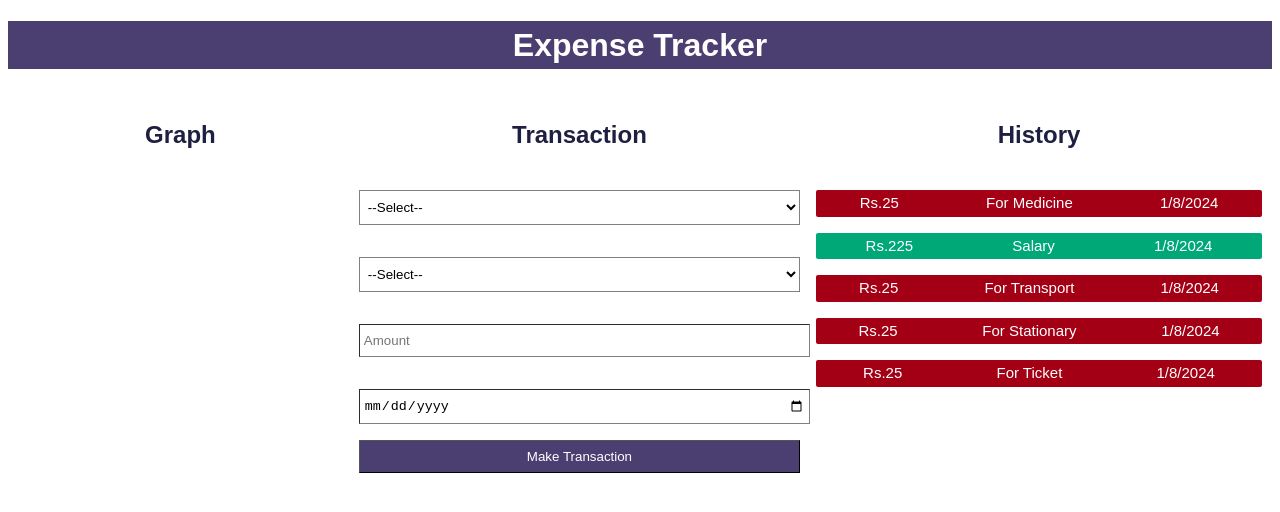
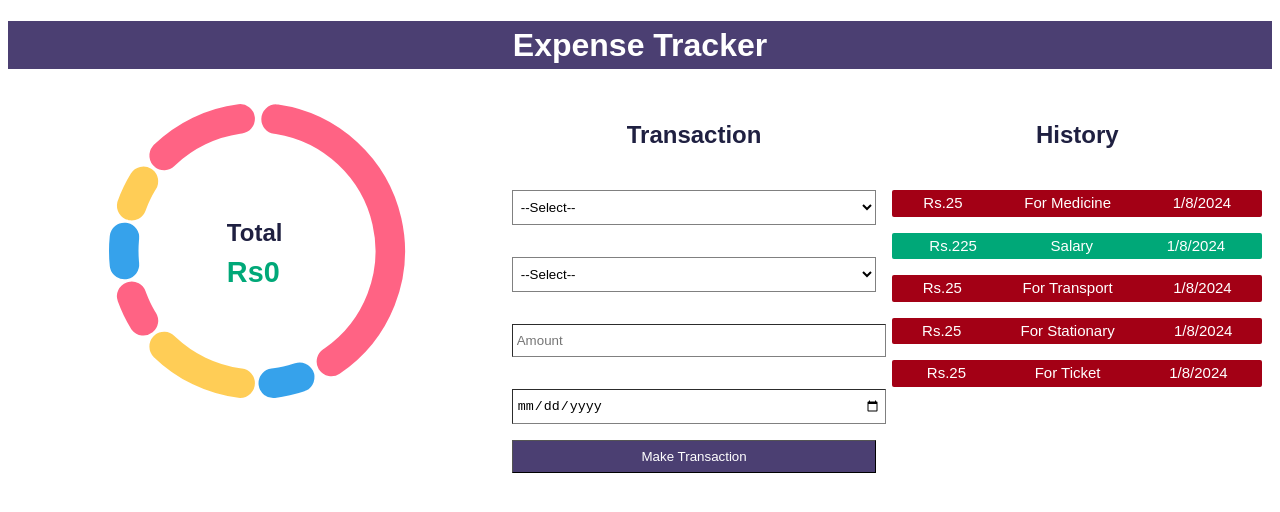
Before and after one commit to pranitlama/expense_tracker, a React (Vite) app: page / in a window 1280 px wide. Shown: the top 512 px of the page. Built offline with nearby package versions, Linux system fonts and the light colour scheme.

Commit message:
doughnut chart

```diff
--- a/package.json
+++ b/package.json
@@ -10,7 +10,9 @@
     "preview": "vite preview"
   },
   "dependencies": {
+    "chart.js": "^4.4.1",
     "react": "^18.2.0",
+    "react-chartjs-2": "^5.2.0",
     "react-dom": "^18.2.0"
   },
   "devDependencies": {
--- a/src/App.css
+++ b/src/App.css
@@ -77,3 +77,41 @@ h1 {
   font-size: 15px;
   color: white;
 }
+
+.graph {
+  display: flex;
+  justify-content: center;
+  align-items: center;
+}
+
+.chart {
+  position: relative;
+}
+
+.chart .title {
+  position: absolute;
+  left: 120px;
+  right: 0;
+  top: 30%;
+  margin-left: auto;
+  margin-right: auto;
+}
+
+.glabel {
+  display: flex;
+  flex-direction: column;
+  padding-top: 2.5rem;
+  padding-bottom: 2.5rem;
+  gap: 1rem;
+}
+
+.tamt {
+  margin-bottom: 10px;
+  font-weight: bold;
+}
+
+.amtspan {
+  display: block;
+  font-size: larger;
+  color: #00a878;
+}
--- a/src/App.jsx
+++ b/src/App.jsx
@@ -18,7 +18,7 @@ function App() {
     <div>
       <h1 className="main-title">Expense Tracker</h1>
       <div className="section">
-        <Graph />
+        <Graph data={list} />
         <Entry addlist={addlist} />
         <div className="history-list">
           <h1 className="title">History</h1>
--- a/src/components/graph.jsx
+++ b/src/components/graph.jsx
@@ -1,7 +1,42 @@
-export default function graph() {
+import { Chart, ArcElement } from "chart.js";
+import { Doughnut } from "react-chartjs-2";
+Chart.register(ArcElement);
+
+const config = {
+  data: {
+    datasets: [
+      {
+        label: "My First Dataset",
+        data: [300, 50, 100, 50, 50, 50, 100],
+        backgroundColor: [
+          "rgb(255, 99, 132)",
+          "rgb(54, 162, 235)",
+          "rgb(255, 205, 86)",
+        ],
+        hoverOffset: 4,
+        borderRadius: 20,
+        spacing: 5,
+      },
+    ],
+  },
+  options: {
+    cutout: 115,
+  },
+};
+
+export default function graph(props) {
   return (
-    <div>
-      <h1 className="title">Graph</h1>
+    <div className="graph">
+      <div className="gitem">
+        <div className="chart">
+          <Doughnut {...config} />
+          <h3 className="tamt title">
+            Total
+            <span className="amtspan">Rs{0}</span>
+          </h3>
+        </div>
+        <div className="glabel"></div>
+      </div>
     </div>
   );
 }
```
Also changed, not shown: 1 other file (tests, documents, lock files or other folders).
